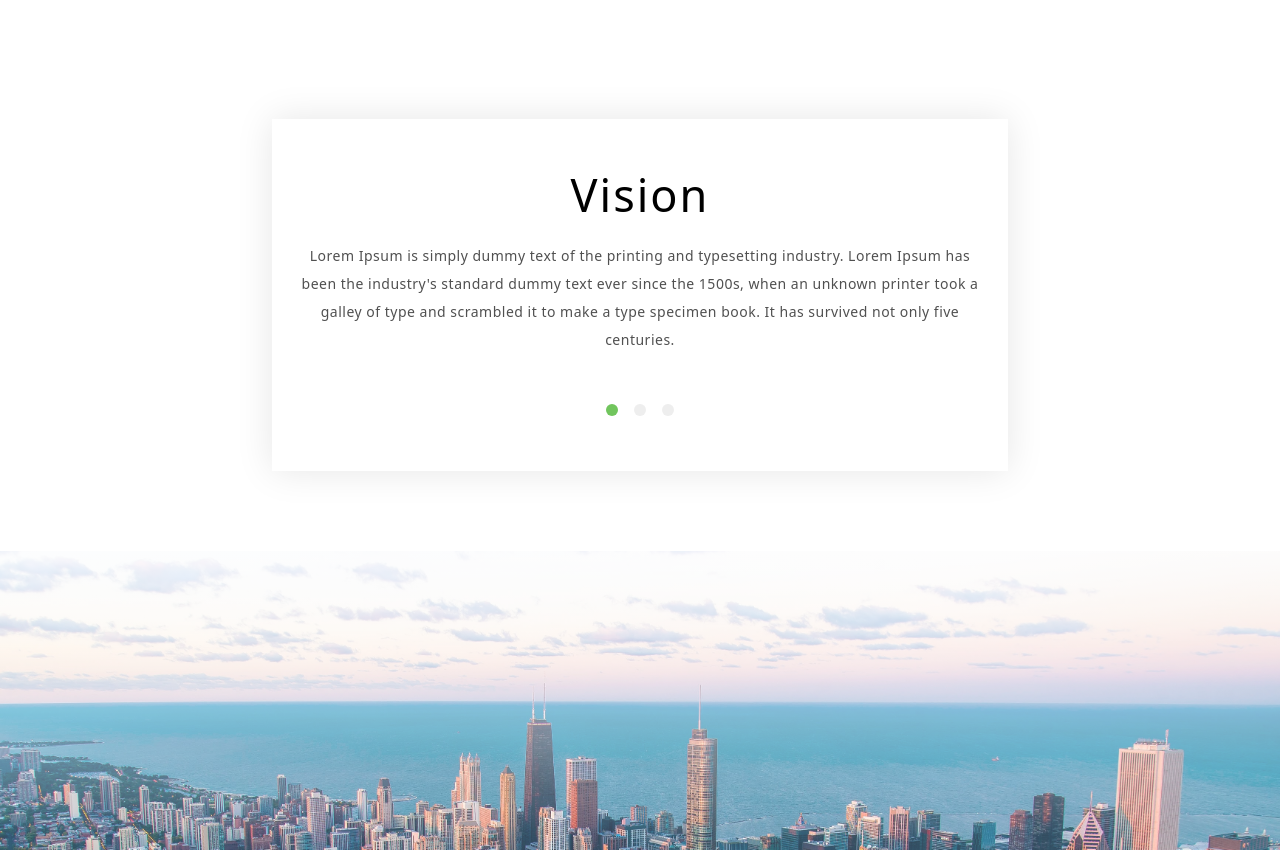
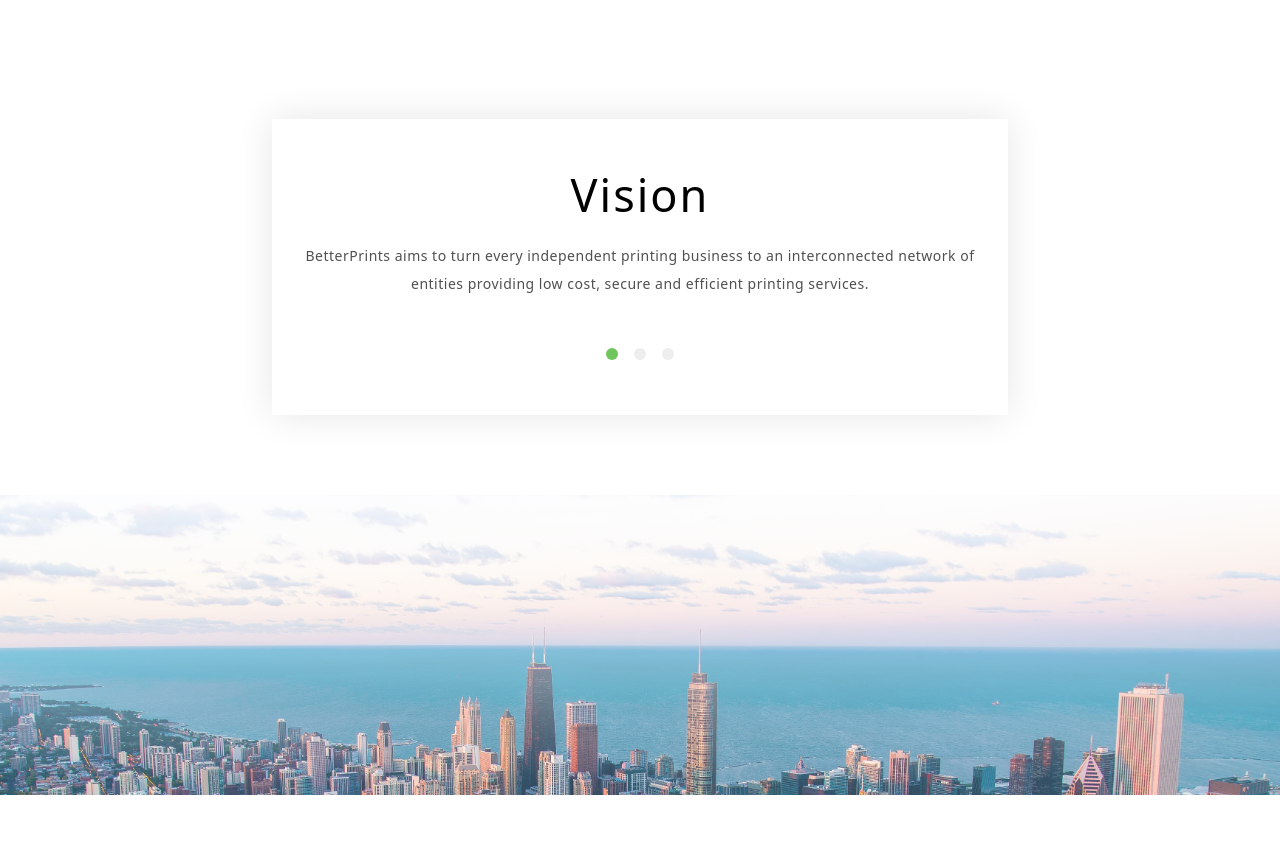
Before and after one commit to chrismargate/betterprints-techno, a PHP site: page / in a window 1280 px wide. Shown: the part 3403-4253 px from the top of the page. Run offline with PHP 8.4, Linux system fonts and the light colour scheme.

Commit message:
fixed about us section

```diff
--- a/index.php
+++ b/index.php
@@ -501,9 +501,7 @@
                     <div class="top-top">
 
                       <h2>Vision</h2>
-                      <p>Lorem Ipsum is simply dummy text of the printing and typesetting industry. Lorem Ipsum has been the industry's standard dummy text ever since the 1500s, when an unknown printer took a galley of type and scrambled it to make a type
-                        specimen book. It has survived not only five centuries.</p>
-                      <!-- <h4>Kimberly Tran<span>manager</span></h4> -->
+                      <p>BetterPrints aims to turn every independent printing business to an interconnected network of entities providing low cost, secure and efficient printing services.</p>
 
                     </div>
                   </div>
@@ -511,10 +509,8 @@
                   <div class="carousel-item ">
                     <div class="top-top">
 
-                      <h2>Our Users Speack volumes us</h2>
-                      <p>Lorem Ipsum is simply dummy text of the printing and typesetting industry. Lorem Ipsum has been the industry's standard dummy text ever since the 1500s, when an unknown printer took a galley of type and scrambled it to make a type
-                        specimen book. It has survived not only five centuries.</p>
-                      <h4>Henderson<span>manager</span></h4>
+                      <h2>Mission</h2>
+                      <p>To ensure the highest level of convenience and pleasant experience for students and the working class, cutting the time and cost it takes for our product to get to the customer's hands.</p>
 
                     </div>
                   </div>
@@ -522,10 +518,8 @@
                   <div class="carousel-item ">
                     <div class="top-top">
 
-                      <h2>Our Users Speack volumes us</h2>
-                      <p>Lorem Ipsum is simply dummy text of the printing and typesetting industry. Lorem Ipsum has been the industry's standard dummy text ever since the 1500s, when an unknown printer took a galley of type and scrambled it to make a type
-                        specimen book. It has survived not only five centuries.</p>
-                      <h4>David Spark<span>manager</span></h4>
+                      <h2>Goals</h2>
+                      <p>Encourage and partner with local businesses, assisting in the establishment of a well-built printing business through the integration of the company’s technology.</p>
 
                     </div>
                   </div>
```
Also changed, not shown: 1 other file.
